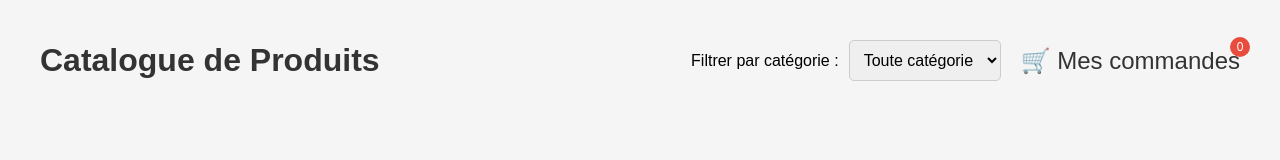
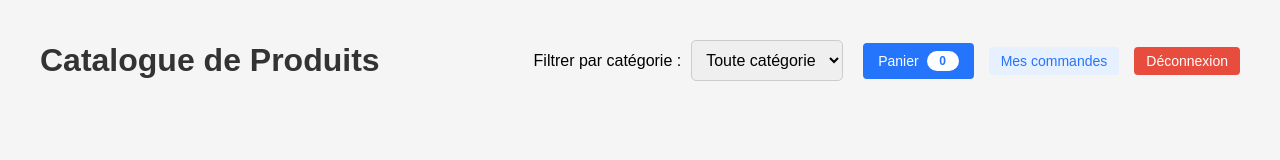
Before and after one commit to VYAntares/DiscadoWebsite, a website: page public/catalog.html in a window 1280 px wide. Drawn offline with Linux system fonts and the light colour scheme; no server answers.

Commit message:
implemented client command

```diff
--- a/public/catalog.html
+++ b/public/catalog.html
@@ -26,12 +26,12 @@
                     <option value="lighter">Lighter</option>
                 </select>
             </div>
-            <div class="cart-icon">
-                <a href="#" id="view-cart" title="Voir le panier">
-                    <span class="cart-count">0</span>
-                    🛒
-                </a>
-                <a href="/orders.html" class="my-orders-link">Mes commandes</a>
+            <div class="user-controls">
+                <button id="view-cart" class="cart-btn">
+                    Panier <span class="cart-count">0</span>
+                </button>
+                <a href="/orders" class="my-orders-link">Mes commandes</a>
+                <a href="/logout" class="logout-btn">Déconnexion</a>
             </div>
         </div>
     </header>
--- a/public/styles.css
+++ b/public/styles.css
@@ -37,29 +37,69 @@ h1 {
     border: 1px solid #ccc;
 }
 
-.cart-icon {
-    position: relative;
-    font-size: 24px;
+.user-controls {
+    display: flex;
+    align-items: center;
+    gap: 15px;
 }
 
-.cart-icon a {
-    text-decoration: none;
-    color: #333;
+.cart-btn {
+    display: flex;
+    align-items: center;
+    background-color: #2575fc;
+    color: white;
+    border: none;
+    border-radius: 4px;
+    padding: 8px 15px;
+    font-size: 14px;
+    cursor: pointer;
+    transition: background-color 0.2s;
+    position: relative;
+}
+
+.cart-btn:hover {
+    background-color: #1a5cb8;
 }
 
 .cart-count {
-    position: absolute;
-    top: -10px;
-    right: -10px;
-    background-color: #e74c3c;
-    color: white;
-    border-radius: 50%;
-    width: 20px;
+    background-color: white;
+    color: #2575fc;
+    border-radius: 12px;
+    min-width: 20px;
     height: 20px;
     display: flex;
     justify-content: center;
     align-items: center;
     font-size: 12px;
+    margin-left: 8px;
+    font-weight: bold;
+    padding: 0 6px;
+}
+
+.my-orders-link, .logout-btn {
+    text-decoration: none;
+    padding: 6px 12px;
+    border-radius: 4px;
+    font-size: 14px;
+    transition: all 0.2s ease;
+}
+
+.my-orders-link {
+    color: #2575fc;
+    background-color: #e6f0ff;
+}
+
+.my-orders-link:hover {
+    background-color: #d1e6ff;
+}
+
+.logout-btn {
+    color: white;
+    background-color: #e74c3c;
+}
+
+.logout-btn:hover {
+    background-color: #c0392b;
 }
 
 /* Liste de produits */
@@ -337,6 +377,20 @@ li.product-item {
     100% { transform: rotate(360deg); }
 }
 
+.back-btn {
+    text-decoration: none;
+    padding: 6px 12px;
+    border-radius: 4px;
+    font-size: 14px;
+    color: #333;
+    background-color: #f0f0f0;
+    transition: all 0.2s ease;
+}
+
+.back-btn:hover {
+    background-color: #e0e0e0;
+}
+
 /* Optimisation pour les écrans mobiles */
 @media (max-width: 768px) {
     header {
```
Also changed, not shown: data_store/client_orders.json (added, +16 -0 lines), public/orders.html (+4 -1 lines).
